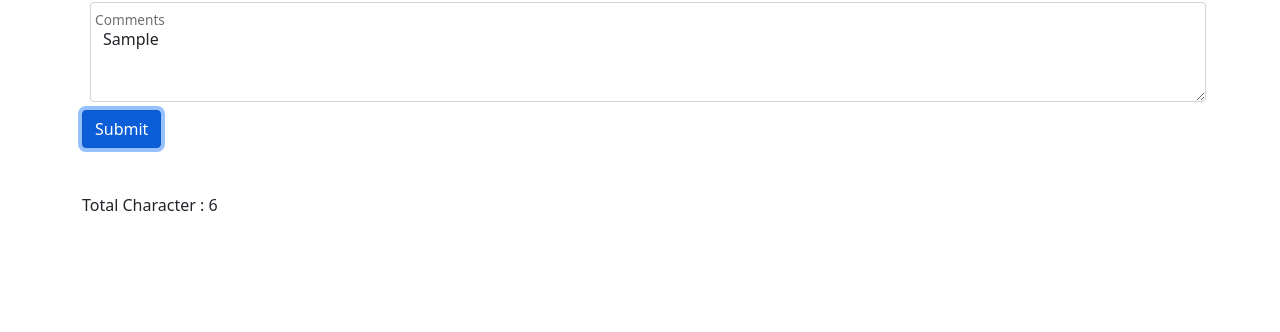
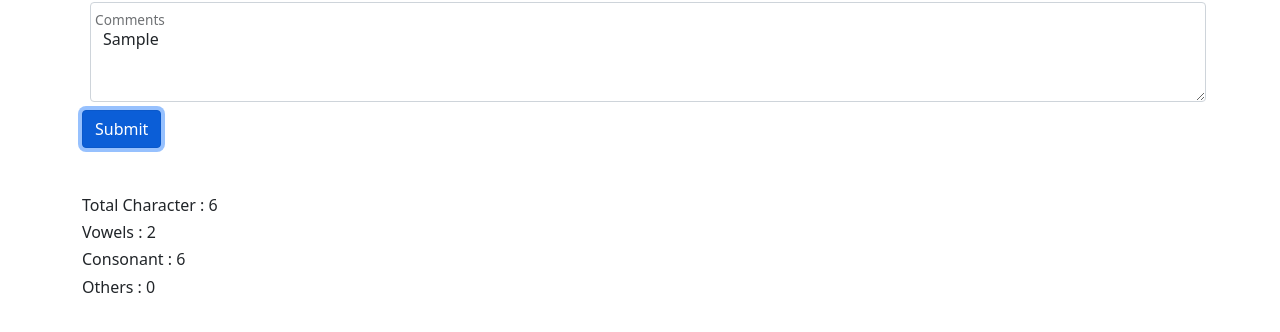
Before and after one commit to sampriti27/js-lesarn, a plain HTML site: page index.html in a window 1280 px wide. Both pictures are taken after typing "Sample" into the empty fields and a click on the button "Submit". Shown: the part 78-410 px from the top of the page. Drawn offline with nearby package versions, Linux system fonts and the light colour scheme.

Commit message:
Find number of consonant vowel and other characters

```diff
--- a/index.html
+++ b/index.html
@@ -23,6 +23,9 @@
 
         <div class="mt-5">
             <h6>Total Character : <span id="TotalCharacter"></span> </h6>
+            <h6>Vowels : <span id="vowel"></span> </h6>
+            <h6>Consonant : <span id="consonant"></span> </h6>
+            <h6>Others : <span id="other"></span> </h6>
         </div>
     </div>
 
--- a/index.js
+++ b/index.js
@@ -5,16 +5,34 @@ const textanylze = () => {
     const textVal = document.getElementById("floatingTextarea2").value;
     console.log(textVal);
     const myArr = textVal.split("");
+    console.log(myArr);
     var totalChar = 0;
+    var vowel = 0;
+    var consonant = 0;
+    var other = 0;
 
     for (let index = 0; index < myArr.length; index++) {
         if (myArr[index] != " " ||  myArr[index] != ".") {
-            totalChar++
+            totalChar++;
+        }
+
+        if(myArr[index] === "a" || myArr[index] === "e" || myArr[index] === "i" || myArr[index] === "o" || myArr[index] === "u"){
+            vowel++;
+            console.log(vowel);
+        }
+
+        if(myArr[index] === "_" || myArr[index] === " " || myArr[index] === "."){
+            other++;
+        }else{
+            consonant++;
         }
 
     }
 
 
     document.getElementById("TotalCharacter").innerHTML = `${totalChar}`
+    document.getElementById("vowel").innerHTML = `${vowel}`
+    document.getElementById("consonant").innerHTML = `${consonant}`
+    document.getElementById("other").innerHTML = `${other}`
 
 }
```
